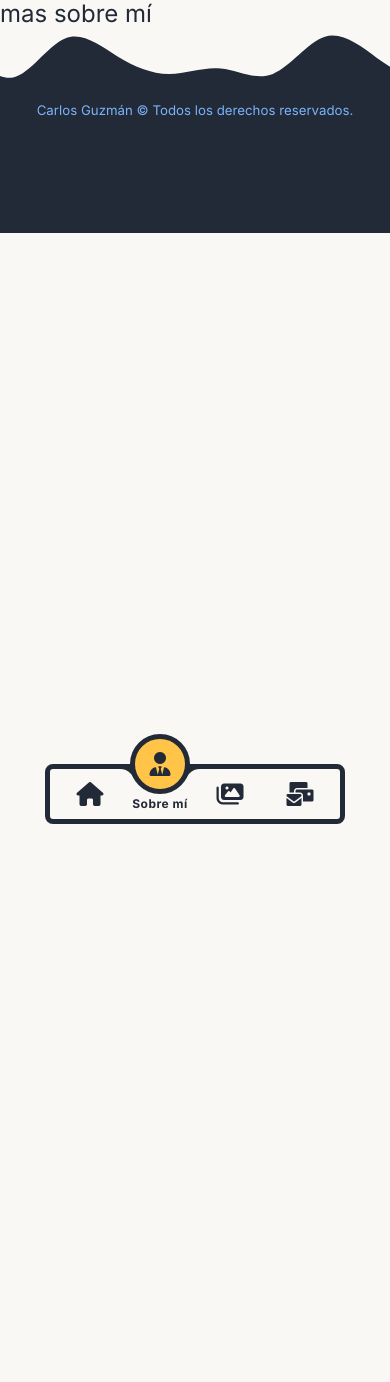
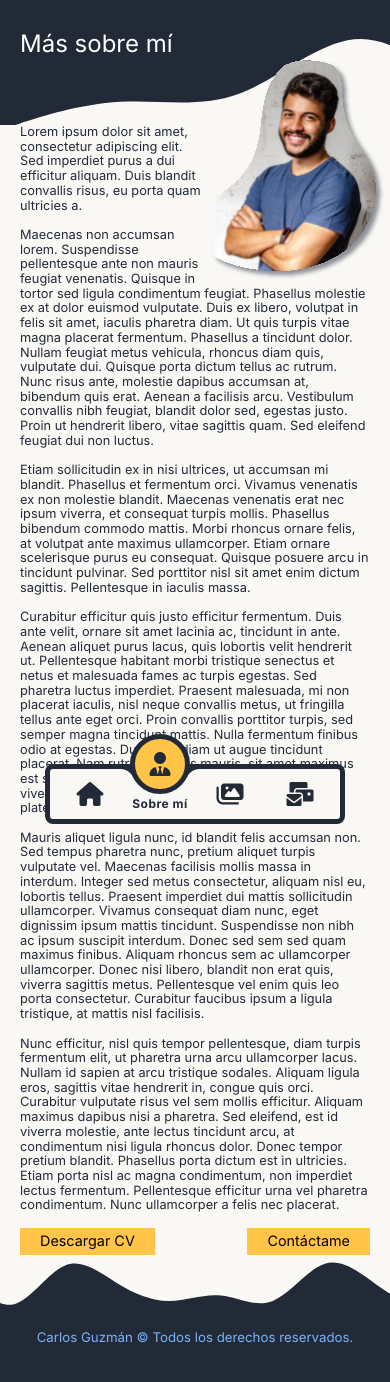
Before and after one commit to jcblastor/portfolio, an Angular app: page /about-me/profile in a window 390 px wide. Shown: the top 1382 px of the page. Before the commit the page ends 844 px from the top, so only its background shows below. Built offline with nearby package versions, Linux system fonts and the light colour scheme.

Commit message:
profile page added, and responsive done.

```diff
--- a/src/app/about-me/about-me.module.ts
+++ b/src/app/about-me/about-me.module.ts
@@ -1,18 +1,21 @@
 import { NgModule } from "@angular/core";
 
 import { AboutMeRoutingModule } from "./about-me-routing.module";
-
+import { SharedModule } from "../shared/shared.module";
 
 import { ContactMeComponent } from "./pages/contact-me/contact-me.component";
 import { ProfileComponent } from "./pages/profile/profile.component";
+import { ButtonComponent } from "./components/button/button.component";
 
 @NgModule({
   declarations: [
     ProfileComponent,
+    ButtonComponent,
     ContactMeComponent,
   ],
   imports: [
     AboutMeRoutingModule,
+    SharedModule,
   ]
 })
 export class AboutMeModule { }
--- /dev/null
+++ b/src/app/about-me/components/button/button.component.html
@@ -0,0 +1 @@
+<button class="button">{{ title }}</button>
--- /dev/null
+++ b/src/app/about-me/components/button/button.component.scss
@@ -0,0 +1,16 @@
+.button {
+  background-color: var(--primary);
+  border: none;
+  cursor: pointer;
+  font-size: 0.9rem;
+  padding: 5px 20px;
+  margin-top: 15px;
+
+  @media (min-width: 768px) {
+    font-size: 1rem;
+  }
+
+  @media (min-width: 1024px) {
+    font-size: 1.2rem;
+  }
+}
--- a/src/app/about-me/pages/profile/profile.component.html
+++ b/src/app/about-me/pages/profile/profile.component.html
@@ -1 +1,30 @@
-<h2>mas sobre mí</h2>
+<app-header title="Más sobre mí"></app-header>
+
+<div class="image__container">
+  <app-img-hero></app-img-hero>
+</div>
+
+<section class="profile">
+  <div class="profile__space"></div>
+    Lorem ipsum dolor sit amet, consectetur adipiscing elit. Sed imperdiet purus a dui efficitur aliquam. Duis blandit convallis risus, eu porta quam ultricies a.
+    <br>
+    <br>
+    Maecenas non accumsan lorem. Suspendisse pellentesque ante non mauris feugiat venenatis. Quisque in tortor sed ligula condimentum feugiat. Phasellus molestie ex at dolor euismod vulputate. Duis ex libero, volutpat in felis sit amet, iaculis pharetra diam. Ut quis turpis vitae magna placerat fermentum. Phasellus a tincidunt dolor. Nullam feugiat metus vehicula, rhoncus diam quis, vulputate dui. Quisque porta dictum tellus ac rutrum. Nunc risus ante, molestie dapibus accumsan at, bibendum quis erat. Aenean a facilisis arcu. Vestibulum convallis nibh feugiat, blandit dolor sed, egestas justo. Proin ut hendrerit libero, vitae sagittis quam. Sed eleifend feugiat dui non luctus.
+    <br>
+    <br>
+    Etiam sollicitudin ex in nisi ultrices, ut accumsan mi blandit. Phasellus et fermentum orci. Vivamus venenatis ex non molestie blandit. Maecenas venenatis erat nec ipsum viverra, et consequat turpis mollis. Phasellus bibendum commodo mattis. Morbi rhoncus ornare felis, at volutpat ante maximus ullamcorper. Etiam ornare scelerisque purus eu consequat. Quisque posuere arcu in tincidunt pulvinar. Sed porttitor nisl sit amet enim dictum sagittis. Pellentesque in iaculis massa.
+    <br>
+    <br>
+    Curabitur efficitur quis justo efficitur fermentum. Duis ante velit, ornare sit amet lacinia ac, tincidunt in ante. Aenean aliquet purus lacus, quis lobortis velit hendrerit ut. Pellentesque habitant morbi tristique senectus et netus et malesuada fames ac turpis egestas. Sed pharetra luctus imperdiet. Praesent malesuada, mi non placerat iaculis, nisl neque convallis metus, ut fringilla tellus ante eget orci. Proin convallis porttitor turpis, sed semper magna tincidunt mattis. Nulla fermentum finibus odio at egestas. Duis eget diam ut augue tincidunt placerat. Nam rutrum facilisis mauris, sit amet maximus est sollicitudin eu. Integer eu ultrices tellus. Praesent viverra augue eu ante ornare iaculis. In hac habitasse platea dictumst. Integer id fringilla dolor.
+    <br>
+    <br>
+    Mauris aliquet ligula nunc, id blandit felis accumsan non. Sed tempus pharetra nunc, pretium aliquet turpis vulputate vel. Maecenas facilisis mollis massa in interdum. Integer sed metus consectetur, aliquam nisl eu, lobortis tellus. Praesent imperdiet dui mattis sollicitudin ullamcorper. Vivamus consequat diam nunc, eget dignissim ipsum mattis tincidunt. Suspendisse non nibh ac ipsum suscipit interdum. Donec sed sem sed quam maximus finibus. Aliquam rhoncus sem ac ullamcorper ullamcorper. Donec nisi libero, blandit non erat quis, viverra sagittis metus. Pellentesque vel enim quis leo porta consectetur. Curabitur faucibus ipsum a ligula tristique, at mattis nisl facilisis.
+    <br>
+    <br>
+    Nunc efficitur, nisl quis tempor pellentesque, diam turpis fermentum elit, ut pharetra urna arcu ullamcorper lacus. Nullam id sapien at arcu tristique sodales. Aliquam ligula eros, sagittis vitae hendrerit in, congue quis orci. Curabitur vulputate risus vel sem mollis efficitur. Aliquam maximus dapibus nisi a pharetra. Sed eleifend, est id viverra molestie, ante lectus tincidunt arcu, at condimentum nisi ligula rhoncus dolor. Donec tempor pretium blandit. Phasellus porta dictum est in ultricies. Etiam porta nisl ac magna condimentum, non imperdiet lectus fermentum. Pellentesque efficitur urna vel pharetra condimentum. Nunc ullamcorper a felis nec placerat.
+</section>
+
+<section class="buttons__container">
+  <app-button title="Descargar CV"></app-button>
+  <app-button title="Contáctame"></app-button>
+</section>
--- a/src/app/about-me/pages/profile/profile.component.scss
+++ b/src/app/about-me/pages/profile/profile.component.scss
@@ -0,0 +1,115 @@
+.profile {
+  margin: 0 10px;
+  font-size: 0.8rem;
+
+  &__space {
+    float: right;
+    width: 50%;
+    min-height: 120px;
+  }
+
+  @media (min-width: 375px) {
+    margin: 0 20px;
+
+    &__space {
+      width: 48%;
+      min-height: 150px;
+    }
+  }
+
+  @media (min-width: 580px) {
+    margin: 0 50px;
+    font-size: 0.9rem;
+
+    &__space {
+      width: 45%;
+      min-height: 190px;
+    }
+  }
+
+  @media (min-width: 768px) {
+    font-size: 1rem;
+
+    &__space {
+      width: 40%;
+    }
+  }
+
+  @media (min-width: 1024px) {
+    margin: 0 40px;
+
+    &__space {
+      width: 30%;
+    }
+  }
+
+  @media (min-width: 1200px) {
+    max-width: 1200px;
+    margin: 0 auto;
+
+    &__space {
+      width: 30%;
+      min-height: 230px;
+    }
+  }
+}
+
+.image__container {
+  position: absolute;
+  top: 55px;
+  right: 0;
+  width: 55%;
+
+  @media (min-width: 375px) {
+    top: 60px;
+  }
+
+  @media (min-width: 425px) {
+    top: 70px;
+  }
+
+  @media (min-width: 580px) {
+    width: 40%;
+    top: 80px;
+    right: 10%;
+  }
+
+  @media (min-width: 768px) {
+    width: 40%;
+    top: 100px;
+    right: 7%;
+  }
+
+  @media (min-width: 1024px) {
+    right: 30px;
+  }
+
+  @media (min-width: 1200px) {
+    top: 145px;
+    right: 40px;
+  }
+}
+
+.buttons__container {
+  margin: 0 10px;
+  display: flex;
+  justify-content: space-between;
+
+  @media (min-width: 375px) {
+    margin: 0 20px;
+  }
+
+  @media (min-width: 580px) {
+    margin: 0 50px;
+    justify-content: space-around;
+  }
+
+  @media (min-width: 1024px) {
+    margin: 10px 40px 0;
+  }
+
+  @media (min-width: 1200px) {
+    max-width: 1200px;
+    margin: 0 auto;
+  }
+}
--- a/src/app/home/index/home.component.html
+++ b/src/app/home/index/home.component.html
@@ -1,5 +1,8 @@
 <app-header title="Bienvenido!"></app-header>
-<app-img-hero></app-img-hero>
+
+<div class="image__container">
+  <app-img-hero></app-img-hero>
+</div>
 
 <section class="hero">
 
--- a/src/app/home/index/home.component.scss
+++ b/src/app/home/index/home.component.scss
@@ -1,3 +1,39 @@
+.image__container {
+  position: absolute;
+  top: 55px;
+  right: 0;
+  width: 55%;
+
+  @media (min-width: 375px) {
+    top: 60px;
+  }
+
+  @media (min-width: 425px) {
+    top: 70px;
+  }
+
+  @media (min-width: 580px) {
+    width: 40%;
+    top: 80px;
+    right: 10%;
+  }
+
+  @media (min-width: 768px) {
+    width: 40%;
+    top: 100px;
+    right: 7%;
+  }
+
+  @media (min-width: 1024px) {
+    right: 0;
+    left: 120px;
+  }
+
+  @media (min-width: 1200px) {
+    top: 145px;
+  }
+}
+
 .hero {
   position: relative;
   margin: 0 10px;
--- a/src/app/shared/img-hero/img-hero.component.scss
+++ b/src/app/shared/img-hero/img-hero.component.scss
@@ -1,16 +1,11 @@
 .hero__img {
-  position: absolute;
-  top: 55px;
-  right: 0;
   background-image: url('../../../assets/images/Me.svg');
   background-repeat: no-repeat;
   background-size: contain;
   background-position: right top;
-  width: 55%;
   min-height: 200px;
 
   @media (min-width: 375px) {
-    top: 60px;
     background-position: right 20% top;
     min-height: 210px;
   }
@@ -20,30 +15,17 @@
   }
 
   @media (min-width: 425px) {
-    top: 70px;
   }
 
   @media (min-width: 580px) {
-    width: 40%;
-    top: 80px;
-    right: 10%;
     min-height: 250px;
   }
 
   @media (min-width: 768px) {
-    width: 40%;
-    top: 100px;
-    right: 7%;
     min-height: 270px;
   }
 
-  @media (min-width: 1024px) {
-    right: 0;
-    left: 120px;
-  }
-
   @media (min-width: 1200px) {
-    top: 145px;
     min-height: 290px;
   }
 }
```
Also changed, not shown: src/app/about-me/components/button/button.component.ts (added, +10 -0 lines), 1 other file (tests, documents, lock files or other folders).
